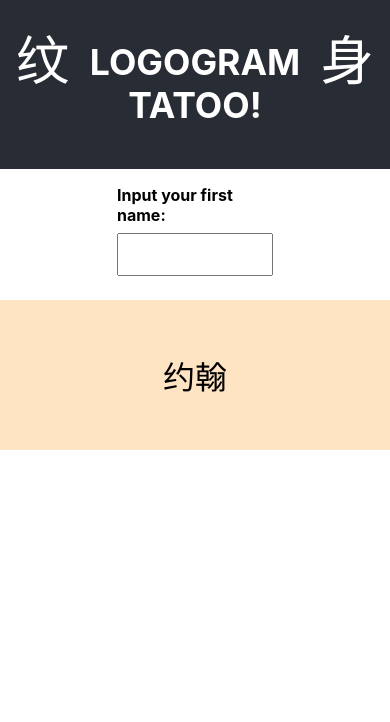
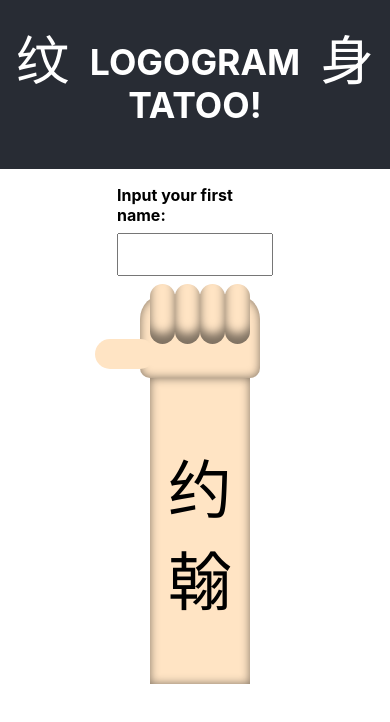
Before and after one commit to ruanha/logogram, a React (Create React App) app: page / in a window 390 px wide. Shown: the top 722 px of the page. Built offline with nearby package versions, Linux system fonts and the light colour scheme.

Commit message:
add shadow to arm and rotate on small screen

```diff
--- a/src/App.css
+++ b/src/App.css
@@ -46,52 +46,55 @@ label {
 
 .output-box {
   margin: 1rem auto;
-  max-width: 1000px;
+  width: 400px;
+  height: 200px;
   display: flex;
   justify-content: center;
   align-items: center;
-  gap: 5px;
 }
 
 .arm {
-  height: 150px;
+  height: 100px;
   width: 100%;
   background-color: bisque;
   display: flex;
   justify-content: center;
   align-items: center;
+  box-shadow: inset 0 0 10px 0 rgba(0, 0, 0, 0.5);
 }
 
 .palm {
-  height: 200px;
-  width: 150px;
+  height: 120px;
+  width: 110px;
   background-color: bisque;
-  border-radius: 25px;
+  border-radius: 10px 25px 25px 10px;
+  box-shadow: inset 0 0 10px 0 rgba(0, 0, 0, 0.5);
 }
 
 .fingers {
   display: flex;
   flex-direction: column;
-  gap: 5px;
   align-items: center;
   justify-content: center;
 }
 
 .finger {
-  height: 50px;
-  width: 110px;
+  height: 25px;
+  width: 60px;
   background-color: bisque;
   border-radius: 20px;
+  margin-left: -50px;
+  box-shadow: inset 10px 0 10px 0 rgba(0, 0, 0, 0.5);
 }
 
 .finger:first-child::before {
   display: block;
   content: "";
   position: relative;
-  left: -140px;
-  top: -75px;
-  height: 60px;
-  width: 100px;
+  left: -40px;
+  top: -40px;
+  height: 30px;
+  width: 60px;
   background-color: bisque;
   border-radius: 20px;
   transform: rotate(90deg);
@@ -102,17 +105,17 @@ label {
   margin: 0;
 }
 
-/* at media screen size 780px rotate output-box 90deg */
-@media screen and (max-width: 780px) {
+/* media screen at size below 400px */
+@media screen and (max-width: 400px) {
   .output-box {
-    flex-direction: column;
-    gap: 0;
+    transform: rotate(-90deg);
+    margin: 100px 0 0 0;
+    height: 200px;
+    text-orientation: upright;
   }
   .output-text {
-    font-size: 2em;
-  }
-  .palm,
-  .fingers {
-    display: none;
+    transform: rotate(90deg);
+    height: fit-content;
+    width: 100px;
   }
 }
--- a/src/App.tsx
+++ b/src/App.tsx
@@ -5,6 +5,7 @@ import Output from "./components/Output";
 
 function App() {
   const [value, setValue] = useState("");
+
   return (
     <div className="App">
       <header className="App-header">
```
